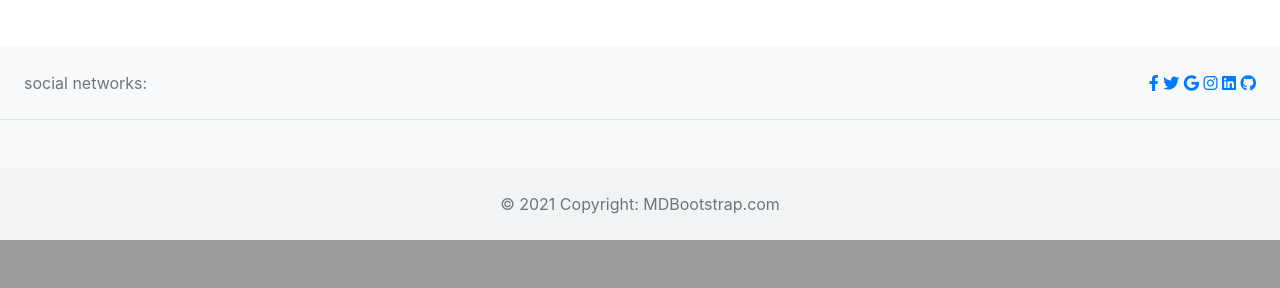
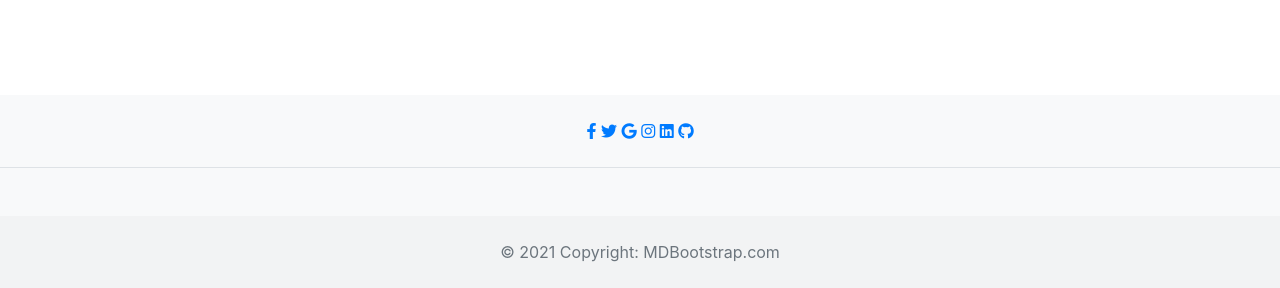
Before and after one commit to hamidAchaou/Gestion-des-annonces-d-une-agence-immobili-re-crud-php-, a PHP site: page / in a window 1280 px wide. Shown: the part 801-1089 px from the top of the page. Before the commit the page ends 1041 px from the top, so only its background shows below. Run offline with PHP 8.4, Linux system fonts and the light colour scheme; data that the repository does not hold is empty.

Commit message:
change value typ

```diff
--- a/index.php
+++ b/index.php
@@ -67,7 +67,7 @@ include 'insert.php'; // Call the file that adds the data to the database
           </div>
           <button type="submit" name="serchbtn" class="btn btn-info btn-lg" data-toggle="modal" data-target="#addAnnonce" id="btn-add">Add annonces</button>
 
-          <!--=====================================  ADD ANNONCE =====================-->
+          <!--=====================================  ADD ANNONCE  =====================-->
           <!-- button ADD ANNONCE -->
           <!-- Modal add -->
           <div id="addAnnonce" class="modal fade" role="dialog">
@@ -85,7 +85,7 @@ include 'insert.php'; // Call the file that adds the data to the database
                         </label>
                         <label for = "completeType" class = "w-100">type:
                             <select id="completeType" name = "type">
-                                <option value="Vent">Vent</option>
+                                <option value="Vent">Rent</option>
                                 <option value="Sale">Sale</option>
                             </select>
                         </label>
@@ -257,14 +257,11 @@ include 'insert.php'; // Call the file that adds the data to the database
       </section>
     </main>
 
-    <!--========================  Footer ======================================-->
-    <footer class="text-center text-lg-start text-muted bg-light">
+  <!--========================  Footer ======================================-->
+    <footer class="text-center text-lg-start text-muted bg-light mt-5">
       <!-- Section: Social media -->
-      <div class="d-flex justify-content-center justify-content-lg-between p-4 border-bottom">
+      <div class="d-flex justify-content-center p-4 border-bottom">
           <!-- Left -->
-          <div class="me-5 d-none d-lg-block">
-          <span>social networks:</span>
-          </div>
           <div>
           <a href="" class="me-4 link-secondary">
               <i class="fab fa-facebook-f"></i>
```
